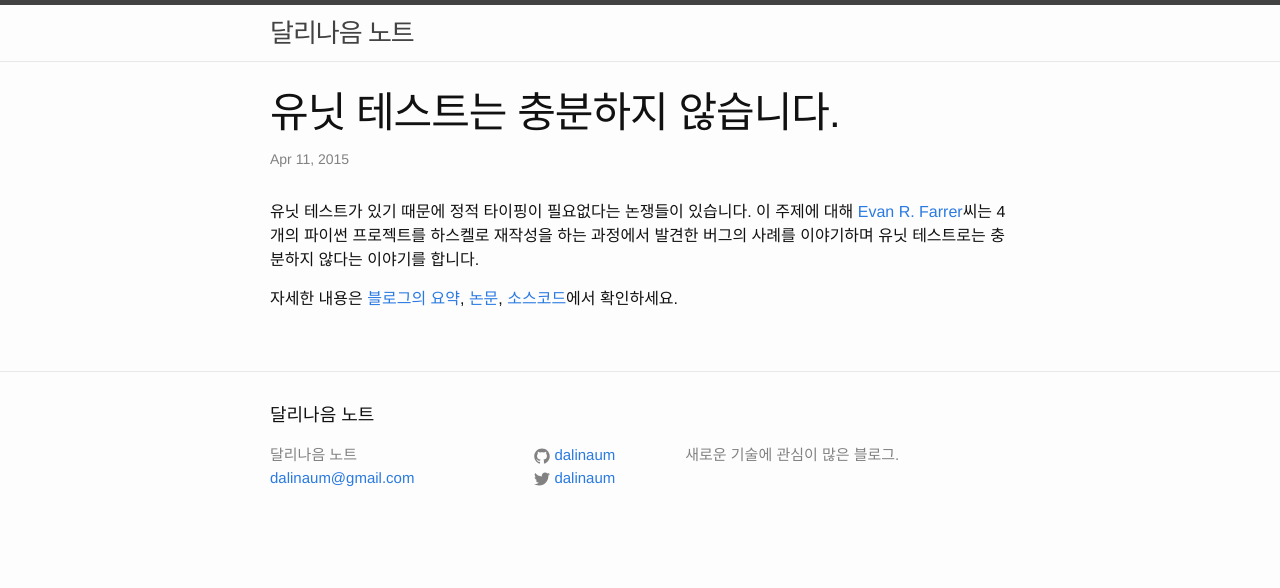
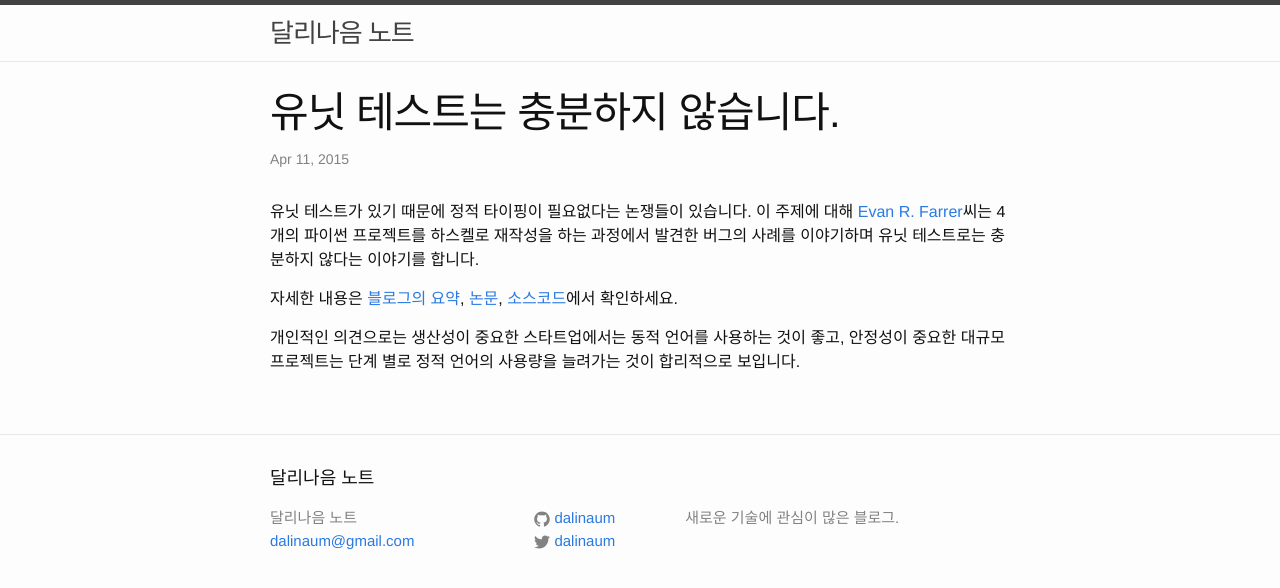
Before and after one commit to dalinaum/dalinaum.github.io, a Jekyll site: the page built from _posts/2015-04-11-unit-testing-is-not-enough.markdown, in a window 1280 px wide. Shown: the top 588 px of the page. Built offline with Jekyll 4.4.1, drawn with Linux system fonts in a browser that asks for light colours; Markdown is read by kramdown in place of the engine named in the settings.

Commit message:
사견 추가.

```diff
--- a/_posts/2015-04-11-unit-testing-is-not-enough.markdown
+++ b/_posts/2015-04-11-unit-testing-is-not-enough.markdown
@@ -8,3 +8,5 @@ categories: programming
 유닛 테스트가 있기 때문에 정적 타이핑이 필요없다는 논쟁들이 있습니다. 이 주제에 대해 [Evan R. Farrer](http://evanfarrer.blogspot.ca/)씨는 4개의 파이썬 프로젝트를 하스켈로 재작성을 하는 과정에서 발견한 버그의 사례를 이야기하며 유닛 테스트로는 충분하지 않다는 이야기를 합니다.
 
 자세한 내용은 [블로그의 요약](http://evanfarrer.blogspot.ca/2012/06/unit-testing-isnt-enough-you-need.html), [논문](https://docs.google.com/open?id=0B5C1aVVb3qRONVhiNDBiNUw0am8), [소스코드](https://docs.google.com/open?id=0B5C1aVVb3qROS2dib0NtbzZCaVE)에서 확인하세요.
+
+개인적인 의견으로는 생산성이 중요한 스타트업에서는 동적 언어를 사용하는 것이 좋고, 안정성이 중요한 대규모 프로젝트는 단계 별로 정적 언어의 사용량을 늘려가는 것이 합리적으로 보입니다.
```
